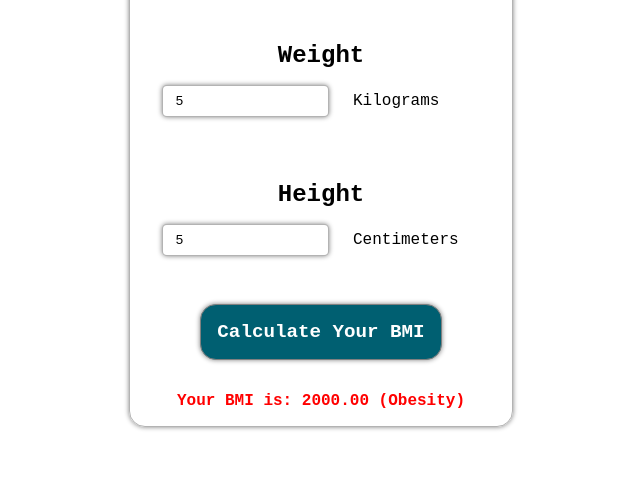
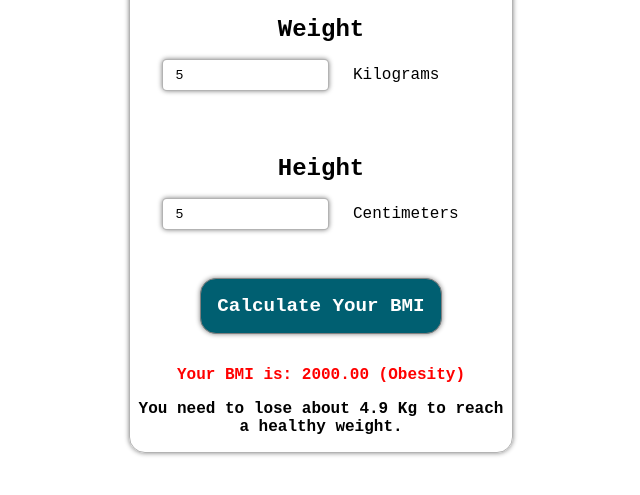
Before and after one commit to Mohamed-Ahmed-137/BMI, a plain HTML site: page index.html in a window 1280 px wide. Both pictures are taken after typing "5", "5" into the empty fields and a click on the button "Calculate Your BMI". Shown: the part 225-720 px from the top of the page, without its empty margins (319-959 px from the left). Drawn offline with Linux system fonts and the light colour scheme.

Commit message:
add-suggestion

```diff
--- a/app.js
+++ b/app.js
@@ -1,6 +1,7 @@
 let btn = document.getElementById("btn");
 btn.addEventListener("click", function (e) {
   let result = document.getElementById("result");
+  let suggest = document.getElementById("suggest");
   let input1 = document.getElementById("w");
   let input2 = document.getElementById("h");
 
@@ -22,25 +23,43 @@ btn.addEventListener("click", function (e) {
     result.style.color = "red";
   }
   result.innerHTML = `Your BMI is: ${output.bmi} (${output.msg})`;
+  suggest.innerHTML = `${output.suggestion}`;
 });
 
 function clacBMI(w, h) {
   h = h / 100;
-  let bmi = (w / (h * h)).toFixed(2);
-  // console.log(bmi);
+  let bmiValue = w / (h * h);
+  let bmi = bmiValue.toFixed(2);
   let msg = "";
-  if (bmi < 18.5) {
+  let suggestion = "";
+
+  let idealBMI = 22;
+  let idealWeight = idealBMI * (h * h);
+  let diff = (w - idealWeight).toFixed(1);
+
+  if (bmiValue < 18.5) {
     msg = "Underweight";
-  } else if (bmi >= 18.5 && bmi <= 24.99) {
+    suggestion = `You need to gain about ${Math.abs(
+      diff
+    )} Kg to reach a healthy weight.`;
+  } else if (bmiValue >= 18.5 && bmiValue <= 24.99) {
     msg = "Healthy";
-  } else if (bmi >= 25.0 && bmi <= 29.99) {
+    suggestion = "Your weight is already in the healthy range.";
+  } else if (bmiValue >= 25.0 && bmiValue <= 29.99) {
     msg = "Overweight";
-  } else if (bmi >= 30.0) {
+    suggestion = `You need to lose about ${Math.abs(
+      diff
+    )} Kg to reach a healthy weight.`;
+  } else if (bmiValue >= 30.0) {
     msg = "Obesity";
+    suggestion = `You need to lose about ${Math.abs(
+      diff
+    )} Kg to reach a healthy weight.`;
   }
-  //console.log(msg);
+
   return {
     bmi: bmi,
     msg: msg,
+    suggestion: suggestion,
   };
 }
--- a/index.html
+++ b/index.html
@@ -15,21 +15,34 @@
         <section>
           <h2>Weight</h2>
           <div>
-            <input type="number" class="weight" id="w" placeholder="Enter your weight" />
+            <input
+              type="number"
+              class="weight"
+              id="w"
+              placeholder="Enter your weight"
+            />
             <label for="w">Kilograms</label>
           </div>
         </section>
         <section>
           <h2>Height</h2>
           <div>
-            <input type="number" class="height" id="h" placeholder="Enter your height" />
+            <input
+              type="number"
+              class="height"
+              id="h"
+              placeholder="Enter your height"
+            />
             <label for="h">Centimeters</label>
           </div>
         </section>
         <div class="submit">
           <button id="btn">Calculate Your BMI</button>
         </div>
-        <p id="result"></p>
+        <div>
+          <p id="result"></p>
+          <p id="suggest"></p>
+        </div>
       </div>
     </main>
     <script src="./app.js"></script>
--- a/style.css
+++ b/style.css
@@ -105,3 +105,9 @@ label {
   font-weight: bold;
   margin-bottom: 1rem;
 }
+
+#suggest {
+  text-align: center;
+  padding: 0 0.5rem 1rem 0.5rem;
+  font-weight: 700;
+}
```
